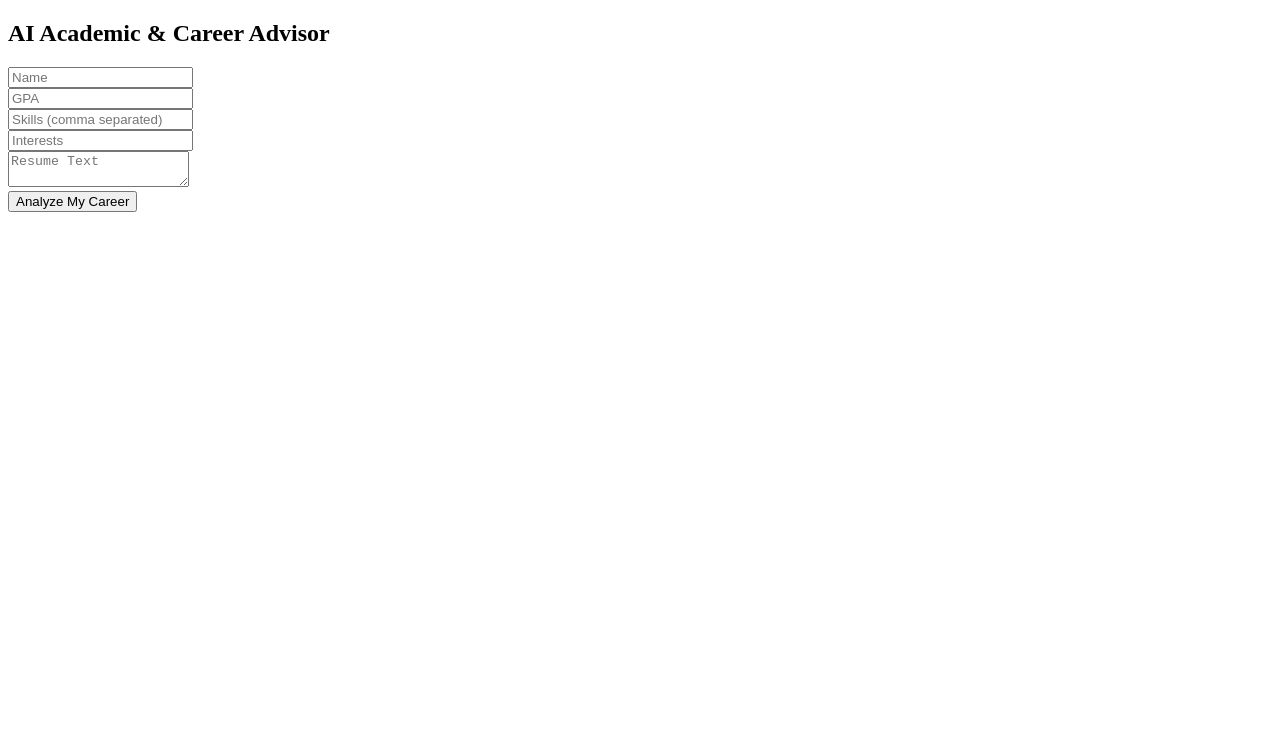
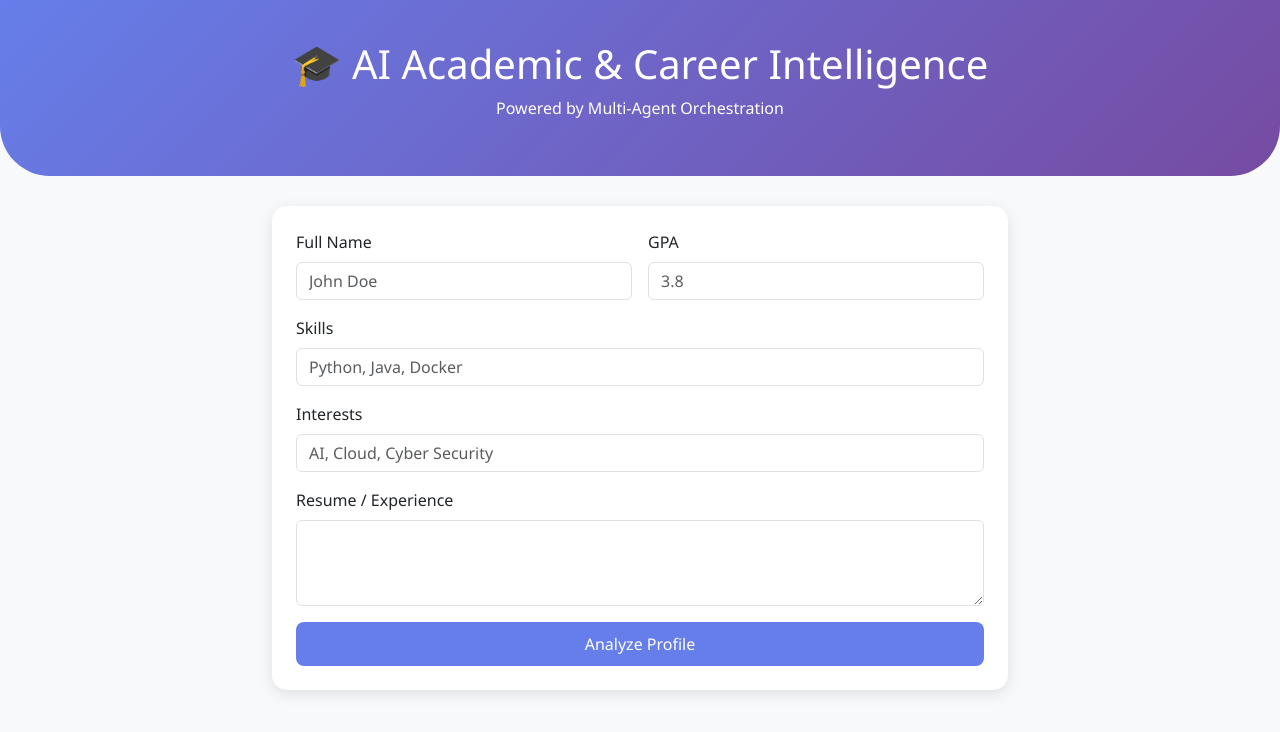
Before and after one commit to DHARSHINIVELLINGIRI/multi-agent-ai, a plain HTML site: page frontend/index.html in a window 1280 px wide. Drawn offline with nearby package versions, Linux system fonts and the light colour scheme.

Commit message:
feat: enhance UI and fix ec2 deployment

```diff
--- a/frontend/index.html
+++ b/frontend/index.html
@@ -1,18 +1,72 @@
 <!DOCTYPE html>
-<html>
-<head><title>AI Career Advisor</title></head>
+<html lang="en">
+<head>
+    <meta charset="UTF-8">
+    <meta name="viewport" content="width=device-width, initial-scale=1.0">
+    <title>AI Career Intelligence</title>
+    <link href="https://cdn.jsdelivr.net/npm/bootstrap@5.3.0/dist/css/bootstrap.min.css" rel="stylesheet">
+    <style>
+        body { background-color: #f8f9fa; font-family: 'Segoe UI', Tahoma, Geneva, Verdana, sans-serif; }
+        .card { border: none; border-radius: 15px; box-shadow: 0 4px 15px rgba(0,0,0,0.1); }
+        .header-bg { background: linear-gradient(135deg, #667eea 0%, #764ba2 100%); color: white; padding: 40px 0; margin-bottom: 30px; border-bottom-left-radius: 50px; border-bottom-right-radius: 50px; }
+        .btn-primary { background: #667eea; border: none; padding: 10px 25px; border-radius: 8px; }
+        #result-box { display: none; margin-top: 30px; }
+        .agent-card { background: white; padding: 15px; border-left: 5px solid #667eea; margin-bottom: 10px; border-radius: 5px; }
+    </style>
+</head>
 <body>
-    <h2>AI Academic & Career Advisor</h2>
-    <input id="name" placeholder="Name"><br>
-    <input id="gpa" type="number" placeholder="GPA"><br>
-    <input id="skills" placeholder="Skills (comma separated)"><br>
-    <input id="interests" placeholder="Interests"><br>
-    <textarea id="resume" placeholder="Resume Text"></textarea><br>
-    <button onclick="analyze()">Analyze My Career</button>
-    <pre id="result"></pre>
+
+<div class="header-bg text-center">
+    <h1>🎓 AI Academic & Career Intelligence</h1>
+    <p>Powered by Multi-Agent Orchestration</p>
+</div>
+
+<div class="container">
+    <div class="row justify-content-center">
+        <div class="col-md-8">
+            <div class="card p-4">
+                <div class="row g-3">
+                    <div class="col-md-6">
+                        <label class="form-label">Full Name</label>
+                        <input type="text" id="name" class="form-control" placeholder="John Doe">
+                    </div>
+                    <div class="col-md-6">
+                        <label class="form-label">GPA</label>
+                        <input type="number" step="0.1" id="gpa" class="form-control" placeholder="3.8">
+                    </div>
+                    <div class="col-12">
+                        <label class="form-label">Skills</label>
+                        <input type="text" id="skills" class="form-control" placeholder="Python, Java, Docker">
+                    </div>
+                    <div class="col-12">
+                        <label class="form-label">Interests</label>
+                        <input type="text" id="interests" class="form-control" placeholder="AI, Cloud, Cyber Security">
+                    </div>
+                    <div class="col-12">
+                        <label class="form-label">Resume / Experience</label>
+                        <textarea id="resume" class="form-control" rows="3"></textarea>
+                    </div>
+                    <div class="col-12 text-center">
+                        <button onclick="analyze()" id="btn-text" class="btn btn-primary w-100">Analyze Profile</button>
+                    </div>
+                </div>
+            </div>
+
+            <!-- Result Box -->
+            <div id="result-box">
+                <h3 class="mb-4">Analysis Results</h3>
+                <div id="results-content"></div>
+            </div>
+        </div>
+    </div>
+</div>
 
 <script>
     async function analyze() {
+        const btn = document.getElementById('btn-text');
+        btn.innerText = "Processing...";
+        btn.disabled = true;
+
         const data = {
             name: document.getElementById('name').value,
             gpa: parseFloat(document.getElementById('gpa').value),
@@ -20,13 +74,29 @@
             interests: document.getElementById('interests').value.split(','),
             resume_text: document.getElementById('resume').value
         };
-            const response = await fetch('http://localhost:8000/analyze', {
+
+        try {
+            const response = await fetch('/analyze', {
                 method: 'POST',
                 headers: {'Content-Type': 'application/json'},
                 body: JSON.stringify(data)
             });
             const result = await response.json();
-            document.getElementById('result').innerText = JSON.stringify(result, null, 2);
+
+            document.getElementById('result-box').style.display = 'block';
+            let html = `
+                <div class="agent-card"><strong>Academic:</strong><p>${result.academic}</p></div>
+                <div class="agent-card"><strong>Career Advice:</strong><p>${result.career_advice}</p></div>
+                <div class="agent-card"><strong>Skill Gap:</strong><p>${result.skill_gap}</p></div>
+                <div class="agent-card"><strong>Resume Feedback:</strong><p>${result.resume_feedback}</p></div>
+            `;
+            document.getElementById('results-content').innerHTML = html;
+        } catch (e) {
+            alert("Error connecting to server.");
+        } finally {
+            btn.innerText = "Analyze Profile";
+            btn.disabled = false;
+        }
     }
 </script>
 </body>
```
Lines whose indentation alone changed are shown as unchanged.
